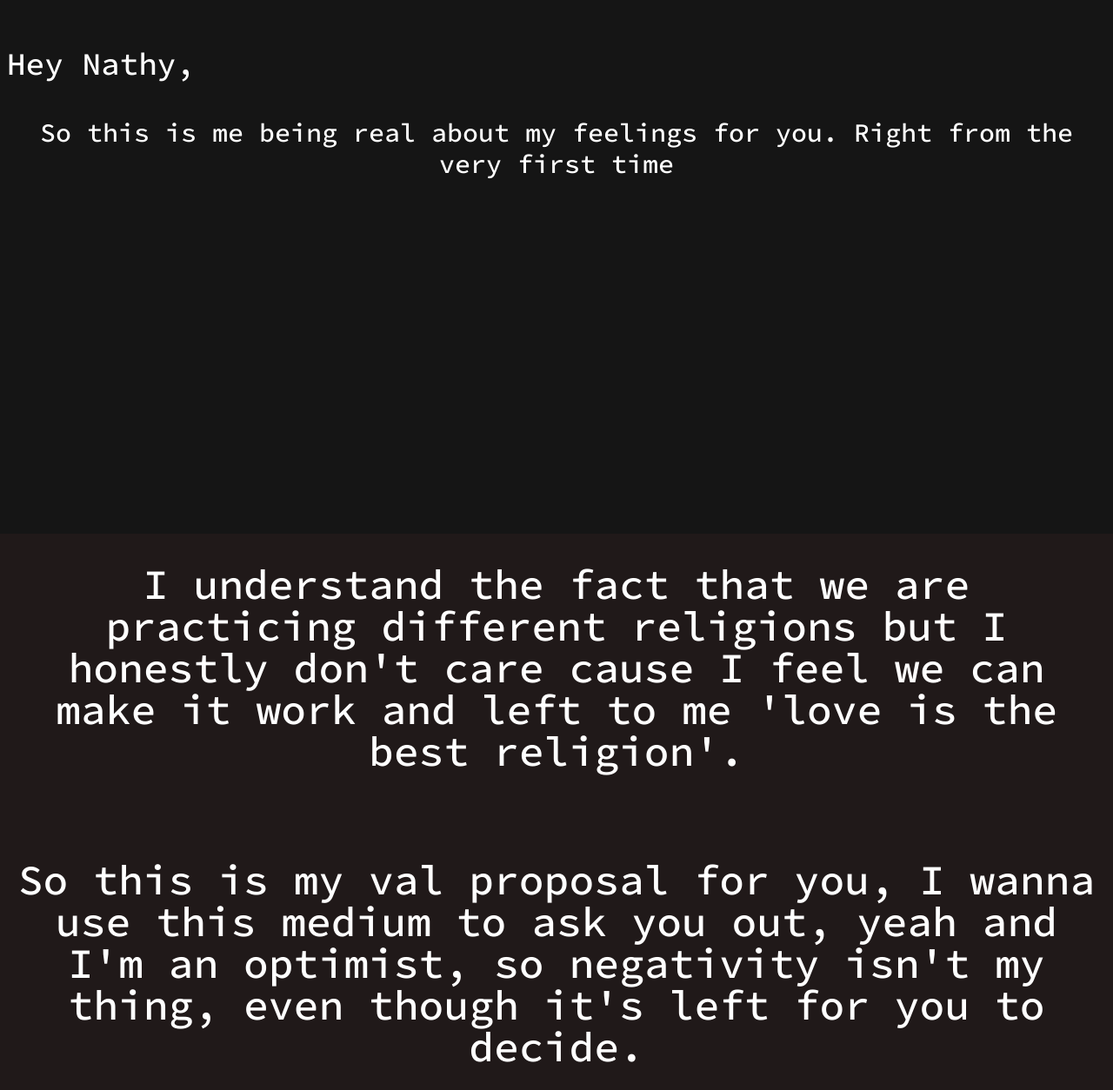
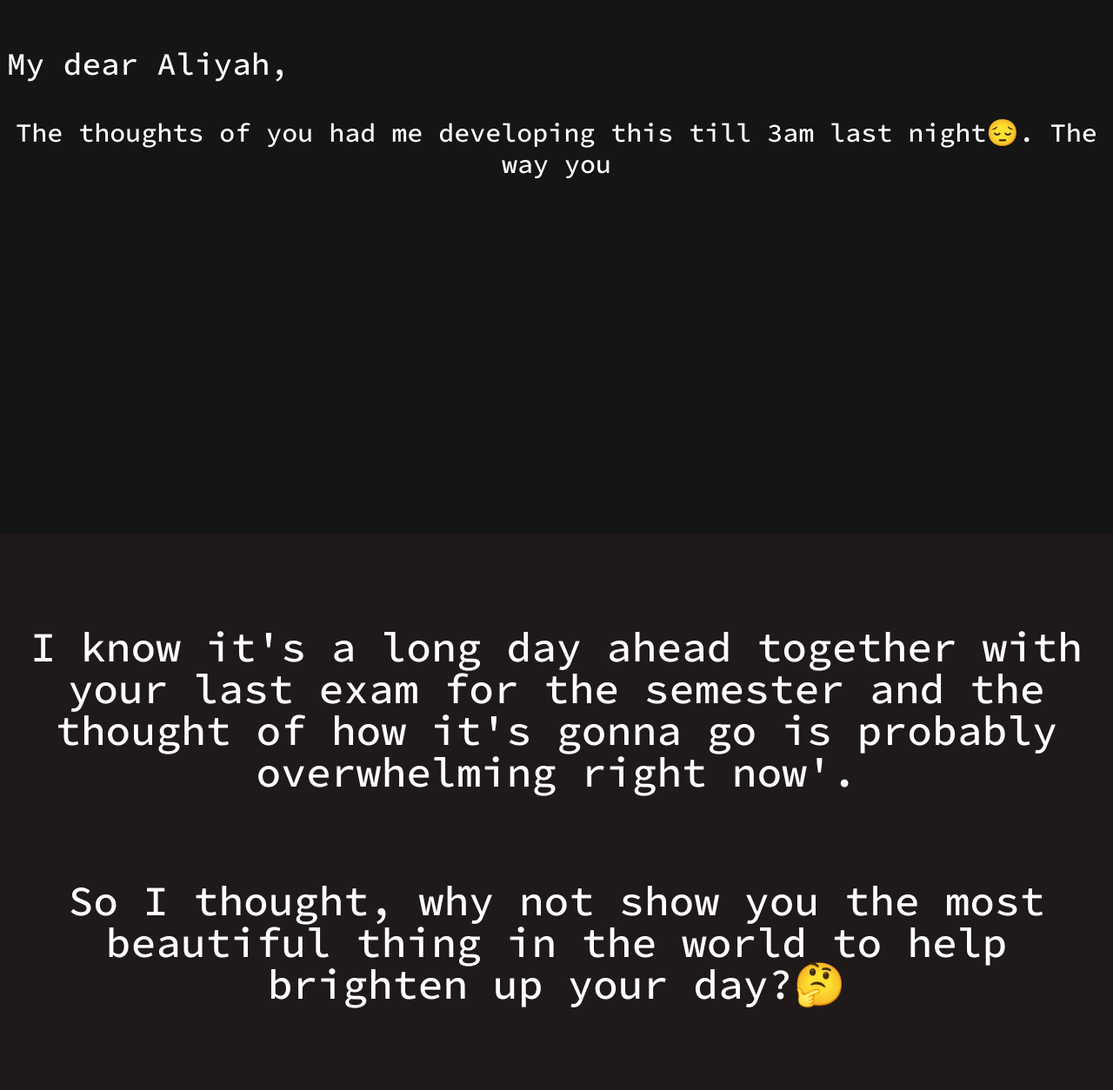
Before and after one commit to Basheer5127/therapeutic-messages, a React (Vite) app: page / in a window 1280 px wide. Shown: the part 186-1440 px from the top of the page at 87% size. Built offline with nearby package versions, Linux system fonts and the light colour scheme.

Commit message:
here we go

```diff
--- a/src/Pages/Romance/Romance.jsx
+++ b/src/Pages/Romance/Romance.jsx
@@ -2,8 +2,8 @@ import React, { useState } from "react";
 import { useParams } from "react-router-dom";
 import { useTypewriter } from "react-simple-typewriter";
 import { AnimatePresence, motion } from "framer-motion";
-import salmahOne from "../../assets/NAT.jpg";
-import salmahTwo from "../../assets/HAB.jpg";
+import salmahOne from "../../assets/aliya.jpg";
+import salmahTwo from "../../assets/aliya2.jpg";
 const Romance = () => {
   const parentVariant = {
     initial: { y: "-100vh" },
@@ -100,14 +100,14 @@ const Header = () => {
   const [showScroll, setShowScroll] = useState(false);
   const [text] = useTypewriter({
     words: [
-      `So this is me being real about my feelings for you. Right from the very first time I set my eyes on you, without speaking I knew you were the one, not just cause you are attractive but because of the kind of person you are.`,
+      `The thoughts of you had me developing this till 3am last night😔. The way you make me feel is unexplainable. You're giving me so much without even realizing. I don't know if I'm in love or it's just a mixed emotion. Good morning my beautiful Aliyah❤️.`,
     ],
     loop: 1,
     typeSpeed: 70,
     deleteSpeed: 50,
   });
   const [sallie] = useTypewriter({
-    words: ["Hey Nathy,"],
+    words: ["My dear Aliyah,"],
     loop: 1,
     typeSpeed: 50,
     deleteSpeed: 50,
@@ -162,14 +162,14 @@ const Main = () => {
         whileInView={{ x: 0, opacity: 1 }}
         transition={{ duration: 1, delay: 0.5 }}
       >
-        I understand the fact that we are practicing different religions but I honestly don't care cause I feel we can make it work and left to me 'love is the best religion'.{" "}
+        I know it's a long day ahead together with your last exam for the semester and the thought of how it's gonna go is probably overwhelming right now'.{" "}
       <motion.p
         className="text-2xl md:text-5xl md:text-center mt-[100px]"
         initial={{ x: "100%", opacity: 0 }}
         whileInView={{ x: 0, opacity: 1 }}
         transition={{ duration: 1, delay: 3.5 }}
       >
-       So this is my val proposal for you, I wanna use this medium to ask you out, yeah and I'm an optimist, so negativity isn't my thing, even though it's left for you to decide.
+       So I thought, why not show you the most beautiful thing in the world to help brighten up your day?🤔
       </motion.p>
       </motion.p>
       <motion.p
@@ -234,7 +234,7 @@ const Footer = () => {
         viewport={{ amount: 0.5, once: true }}
         transition={{ duration: 1, delay: 2 }}
       >
-        I really hope that made you smile, baby?
+        I really hope that made you smile?
       </motion.p>
       <motion.p
         className="text-2xl md:text-5xl md:text-center"
@@ -243,10 +243,10 @@ const Footer = () => {
         viewport={{ amount: 0.5, once: true }}
         transition={{ duration: 1, delay: 2 }}
       >
-       I promise you I am not gonna fuck this up for real and  all I'm asking for is nothing but a chance, a chance to be you Mr Right, the one that understand your flaws and sins and find beauty in it. I'm not a joker and I've stopped all frivolities just for you to  be my girl.
+       I hope the universe once again conspires in your favor and you have a day just as lovely as you.
 
       </motion.p>
-      <p className="text-2xl md:text-5xl md:text-center mt-10">CAN I BE YOUR BOYFRIEND?🙂</p>
+      <p className="text-2xl md:text-5xl md:text-center mt-10">From your dear 'Adigun' to 'Adunni'😂</p>
     </section>
   );
 };
```
